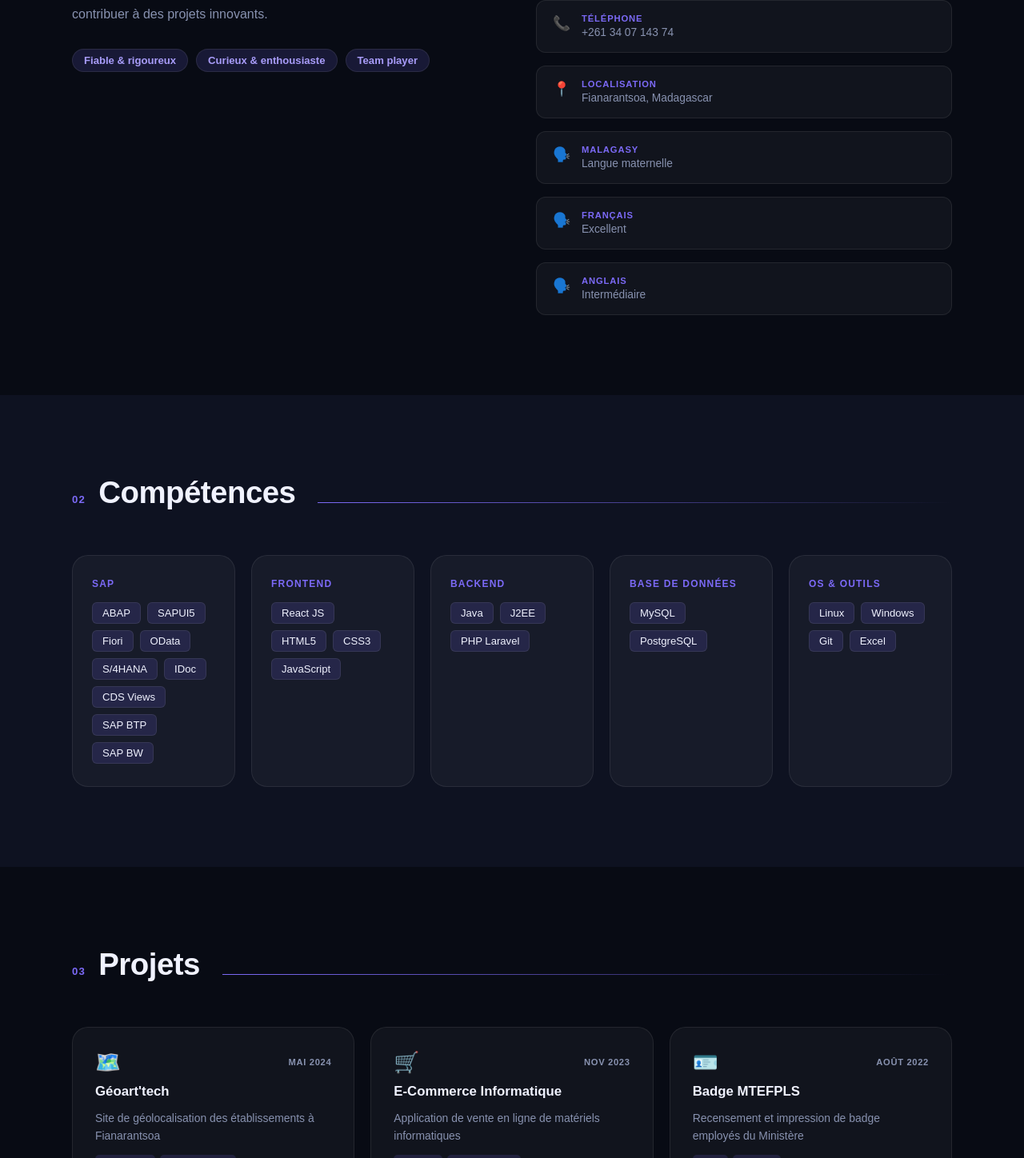
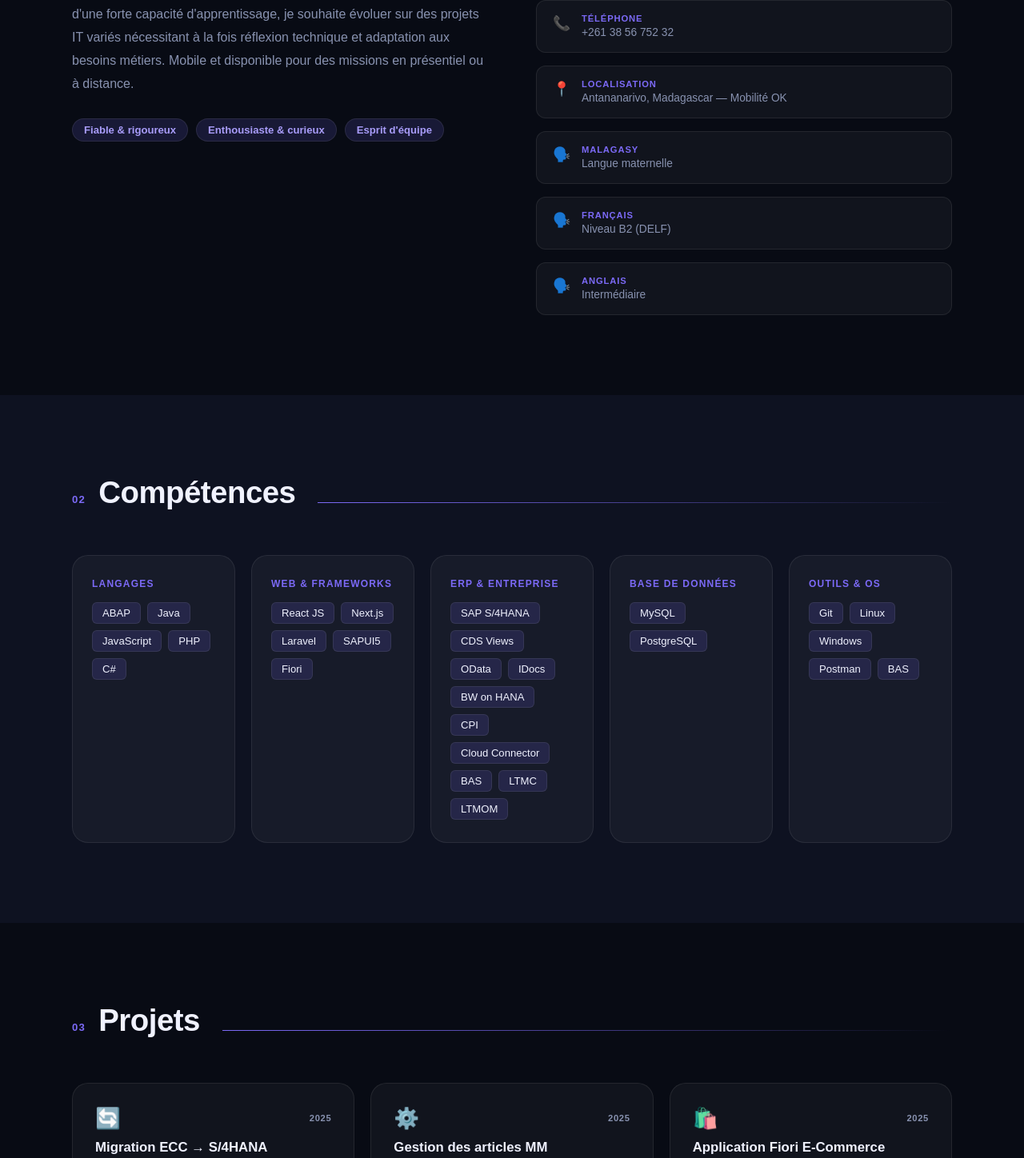
Before and after one commit to AckermanLucas/Portfolio, a React (Create React App) app: page / in a window 1280 px wide. Shown: the part 1082-2530 px from the top of the page at 80% size. Built offline with nearby package versions, Linux system fonts and the light colour scheme.

Commit message:
feat: mise à jour portfolio v4 - Consultant IT Junior

```diff
--- a/src/App.css
+++ b/src/App.css
@@ -566,6 +566,7 @@
 }
 .edu-degree { font-family: var(--font-display); font-size: 0.96rem; font-weight: 700; color: var(--text); margin-bottom: 3px; }
 .edu-school { font-size: 0.82rem; color: var(--text-muted); }
+.edu-note { font-size: 0.75rem; color: var(--accent); font-weight: 600; margin-top: 4px; }
 
 /* ══════════════════════════════════════
    CONTACT
--- a/src/App.jsx
+++ b/src/App.jsx
@@ -6,43 +6,89 @@ import "./App.css";
 const data = {
   lastName: "RAZAFINDRAHOLY",
   firstName: "Mampianina Lucas Princi",
-  title: "Consultant SAP Junior",
+  title: "Consultant IT Junior",
   about:
-    "Consultant SAP junior combinant des compétences techniques solides en développement SAP (ABAP, OData, SAPUI5, Fiori) avec une bonne compréhension des processus métiers. Motivé, curieux et désireux de contribuer à des projets innovants.",
+    "Consultant IT junior disposant d'une base en ERP à travers une expérience sur SAP S/4HANA, ainsi qu'en développement informatique et compréhension des processus métier. Rigoureux, curieux et doté d'une forte capacité d'apprentissage, je souhaite évoluer sur des projets IT variés nécessitant à la fois réflexion technique et adaptation aux besoins métiers. Mobile et disponible pour des missions en présentiel ou à distance.",
   contact: {
     email: "mampianina2002@gmail.com",
-    phone: "+261 34 07 143 74",
-    address: "Fianarantsoa, Madagascar",
+    phone: "+261 38 56 752 32",
+    address: "Antananarivo, Madagascar — Mobilité OK",
     github: "https://github.com/AckermanLucas",
   },
-  qualities: ["Fiable & rigoureux", "Curieux & enthousiaste", "Team player"],
+  qualities: ["Fiable & rigoureux", "Enthousiaste & curieux", "Esprit d'équipe"],
   languages: [
     { lang: "Malagasy", level: "Langue maternelle" },
-    { lang: "Français", level: "Excellent" },
+    { lang: "Français", level: "Niveau B2 (DELF)" },
     { lang: "Anglais", level: "Intermédiaire" },
   ],
   floatCards: [
-    { icon: "🔷", title: "SAP ABAP / Fiori", sub: "Développement & Customizing" },
-    { icon: "📊", title: "SAP BW / S/4HANA", sub: "Business Intelligence & Analytics" },
-
+    { icon: "💼", title: "ERP S/4HANA", sub: "Implémentation & Développement" },
+    { icon: "🌐", title: "Web Full-Stack", sub: "React JS · Laravel · Java" },
+    { icon: "🔗", title: "Intégration & API", sub: "OData · IDocs · CPI" },
   ],
   skills: [
-    { category: "SAP", items: ["ABAP", "SAPUI5", "Fiori", "OData", "S/4HANA", "IDoc", "CDS Views", "SAP BTP", "SAP BW"] },
-    { category: "Frontend", items: ["React JS", "HTML5", "CSS3", "JavaScript", ] },
-    { category: "Backend", items: [ "Java", "J2EE", "PHP Laravel"] },
+    { category: "Langages", items: ["ABAP", "Java", "JavaScript", "PHP", "C#"] },
+    { category: "Web & Frameworks", items: ["React JS", "Next.js", "Laravel", "SAPUI5", "Fiori"] },
+    { category: "ERP & Entreprise", items: ["SAP S/4HANA", "CDS Views", "OData", "IDocs", "BW on HANA", "CPI", "Cloud Connector", "BAS", "LTMC", "LTMOM"] },
     { category: "Base de données", items: ["MySQL", "PostgreSQL"] },
-    { category: "OS & Outils", items: ["Linux", "Windows", "Git", "Excel"] },
+    { category: "Outils & OS", items: ["Git", "Linux", "Windows", "Postman", "BAS"] },
   ],
   projects: [
-    { name: "Géoart'tech", desc: "Site de géolocalisation des établissements à Fianarantsoa", date: "Mai 2024", tags: ["ReactGeo", "Web Mapping"], icon: "🗺️" },
-    { name: "E-Commerce Informatique", desc: "Application de vente en ligne de matériels informatiques", date: "Nov 2023", tags: ["Laravel", "E-Commerce"], icon: "🛒" },
-    { name: "Badge MTEFPLS", desc: "Recensement et impression de badge employés du Ministère", date: "Août 2022", tags: ["PHP", "MySQL"], icon: "🪪" },
-    { name: "Gestion MAKI", desc: "Application web de gestion de vente", date: "Avr 2022", tags: ["PHP", "Web App"], icon: "📦" },
-    { name: "App Chat Client/Serveur", desc: "Messagerie en temps réel client/serveur", date: "Mars 2022", tags: ["Java", "Socket"], icon: "💬" },
-    { name: "Gestion Kits DREN", desc: "Gestion des manuels et kits scolaires pour la DREN", date: "Juin 2021", tags: ["Web App"], icon: "📚" },
-    { name: "Logiciel Taxi-Brousse MAMI", desc: "Logiciel de gestion de coopérative de transport", date: "Sep 2019", tags: ["Java", "Desktop"], icon: "🚐" },
+    {
+      name: "Migration ECC → S/4HANA",
+      desc: "Migration de données clients et commandes de SAP ECC 6.0 vers S/4HANA. Validation par BAPIs, génération automatique d'IDocs DEBMAS07 vers partenaires logistiques, rapport de migration avec gestion des erreurs.",
+      date: "2025",
+      tags: ["ABAP", "IDocs", "LTMOM", "S/4HANA", "BAPIs"],
+      icon: "🔄",
+    },
+    {
+      name: "Gestion des articles MM",
+      desc: "Workflow multi-profils (Demandeur / Acheteur / Analyste) pour création, modification et suppression d'articles SAP. ALV Grid éditable, BDC pour création de RFQ (ME41), notification email avec formulaire Adobe Forms joint.",
+      date: "2025",
+      tags: ["ABAP", "ALV", "BDC", "Adobe Forms", "MM"],
+      icon: "⚙️",
+    },
+    {
+      name: "Application Fiori E-Commerce",
+      desc: "Application Fiori full-stack avec backoffice de gestion et vitrine client. Consommation de CDS Views via services OData V2, développée et déployée sur Business Application Studio.",
+      date: "2025",
+      tags: ["Fiori", "SAPUI5", "CDS Views", "OData", "BAS"],
+      icon: "🛍️",
+    },
+    {
+      name: "Interfaces Fiori & CDS Views",
+      desc: "Développement de plusieurs interfaces Fiori Elements consommant des CDS Views annotées dans le cadre de workshops S/4HANA — gestion, reporting et visualisation de données métiers.",
+      date: "2025",
+      tags: ["Fiori Elements", "CDS Views", "OData", "S/4HANA"],
+      icon: "🖥️",
+    },
+    {
+      name: "Plateforme d'indicateurs multisectoriels",
+      desc: "Plateforme web de centralisation, d'analyse et de visualisation d'indicateurs multisectoriels à Madagascar. Tableaux de bord interactifs et agrégation de données multisources. Projet freelance & mémoire Master.",
+      date: "2025",
+      tags: ["Next.js", "R", "Data Viz"],
+      icon: "📊",
+    },
+    {
+      name: "Géoart'Tech — Web Mapping",
+      desc: "Site web de géolocalisation interactive des établissements à Fianarantsoa, réalisé dans le cadre du mini-mémoire de Master I.",
+      date: "2023",
+      tags: ["React.js", "Laravel", "MySQL"],
+      icon: "🗺️",
+    },
+    {
+      name: "Projets académiques web",
+      desc: "E-commerce de matériels informatiques (Java EE), badge & recensement MTEFPLS (PHP/Laravel), gestion de kits scolaires DREN (C#), application Chat Client/Serveur (Java).",
+      date: "2021 – 2023",
+      tags: ["Java EE", "PHP", "Laravel", "C#"],
+      icon: "📁",
+    },
   ],
-
+  education: [
+    { degree: "Master II — Modélisation et Ingénierie Informatique", school: "EMIT — Fianarantsoa", period: "2023 – 2024", note: "Diplôme obtenu" },
+    { degree: "Master I — Modélisation et Ingénierie Informatique", school: "EMIT — Fianarantsoa", period: "2022 – 2023" },
+    { degree: "Licence — Développement d'Application Internet et Intranet", school: "EMIT — Fianarantsoa", period: "2019 – 2022" },
+  ],
 };
 
 /* ─── CUSTOM CURSOR ─────────────────────────── */
@@ -189,7 +235,7 @@ export default function App() {
     setMenuOpen(false);
   };
 
-  const navItems = ["about", "skills", "projects", "contact"];
+  const navItems = ["about", "skills", "projects", "education", "contact"];
 
   return (
     <div className="app">
@@ -236,8 +282,8 @@ export default function App() {
               <button className="btn-secondary" onClick={() => scrollTo("contact")}>Me contacter</button>
             </div>
             <a
-              href="/CV_Lucas_Razafindraholy.pptx"
-              download="CV_RAZAFINDRAHOLY_Lucas.pptx"
+              href="/CV_Lucas_Razafindraholy.pdf"
+              download="CV_RAZAFINDRAHOLY_Mampianina_Lucas_Princi.pdf"
               className="btn-cv"
             >
               <DownloadIcon /> Télécharger mon CV
@@ -260,7 +306,7 @@ export default function App() {
                 <span className="dot" /> Disponible
               </div>
               <div className="photo-badge bottom-left">
-                🎓 Master II en Modélisation et Ingénierie Informatique
+                🎓 Master II · ERP S/4HANA
               </div>
             </div>
           </div>
@@ -349,6 +395,25 @@ export default function App() {
         </div>
       </section>
 
+      {/* EDUCATION */}
+      <section id="education" ref={setRef("education")} className={`section alt ${visible.education ? "visible" : ""}`}>
+        <div className="container">
+          <SectionTitle num="04" title="Formation" />
+          <div className="education-list">
+            {data.education.map((edu, i) => (
+              <div key={i} className="edu-item" style={{ animationDelay: `${i * 0.08}s` }}>
+                <div className="edu-period">{edu.period}</div>
+                <div>
+                  <h3 className="edu-degree">{edu.degree}</h3>
+                  <p className="edu-school">{edu.school}</p>
+                  {edu.note && <p className="edu-note">⏳ {edu.note}</p>}
+                </div>
+              </div>
+            ))}
+          </div>
+        </div>
+      </section>
+
       {/* CONTACT */}
       <section id="contact" ref={setRef("contact")} className={`section ${visible.contact ? "visible" : ""}`}>
         <div className="container contact-container">
```
